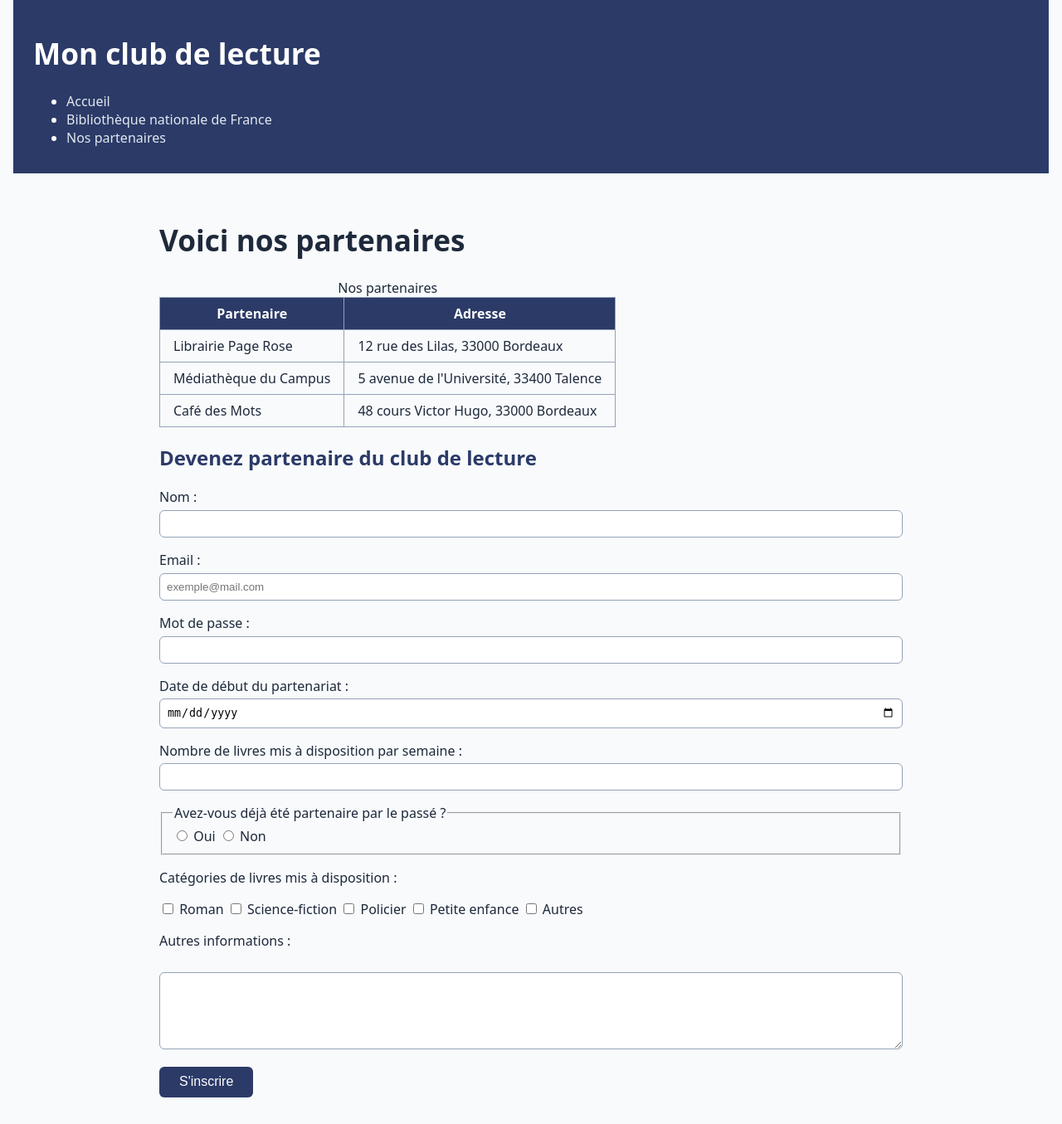
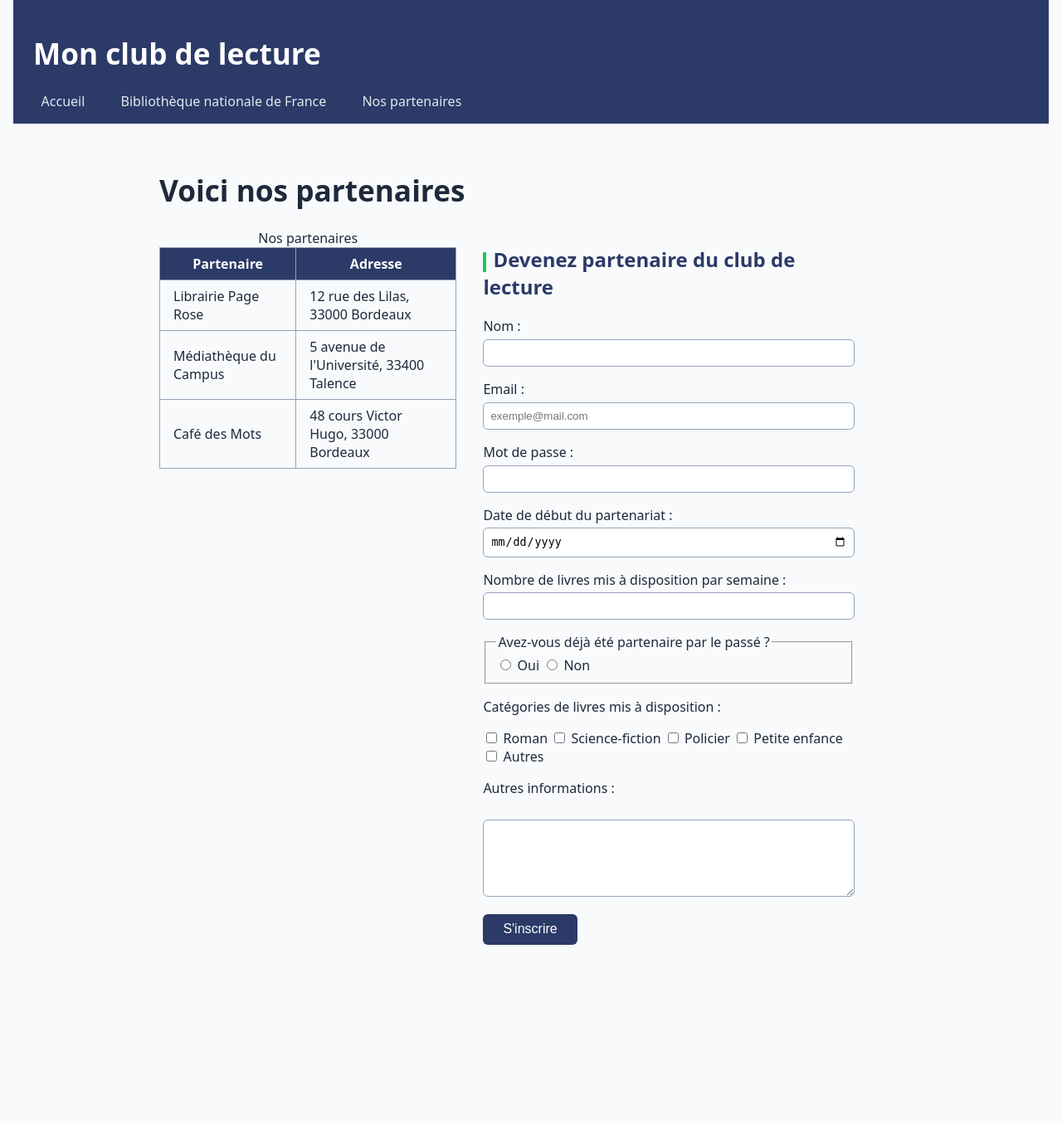
Before and after one commit to samy-ai-lab/Agora, a PHP site: page /partenaires.html in a window 1280 px wide. Shown: the whole page at 83% size. After the commit the page ends 1139 px from the top, so only its background shows below. Run offline with PHP 8.4, Linux system fonts and the light colour scheme.

Commit message:
CSS exercices 3 et 4

```diff
--- a/club-lecture/partenaires.html
+++ b/club-lecture/partenaires.html
@@ -21,7 +21,8 @@
     <main>
         <h1>Voici nos partenaires</h1>
 
-        <section>
+        <div class="colonnes">
+        <section class="col-tableau">
             <table>
                 <caption>Nos partenaires</caption>
                 <tr>
@@ -43,7 +44,7 @@
             </table>
         </section>
 
-        <section>
+        <section class="col-formulaire">
             <h2>Devenez partenaire du club de lecture</h2>
             <form action="#" method="post">
                 <p>
@@ -97,6 +98,7 @@
                 <button type="submit">S'inscrire</button>
             </form>
         </section>
+        </div>
     </main>
 </body>
 </html>
--- a/club-lecture/style.css
+++ b/club-lecture/style.css
@@ -1,3 +1,9 @@
+/* ===== Exercice 4.4 (optionnel) : variables CSS ===== */
+:root {
+  --couleur-principale: #2B3A67;
+  --couleur-accent: #22c55e;
+}
+
 /* ===== Mise en place (C2) ===== */
 *,
 *::before,
@@ -19,7 +25,7 @@ body {
 /* 2. Header et footer */
 header,
 footer {
-  background-color: #2B3A67;
+  background-color: var(--couleur-principale);
   color: white;
   padding: 1rem 1.5rem;
 }
@@ -124,3 +130,94 @@ button[type="submit"] {
   font-size: 1rem;
   cursor: pointer;
 }
+
+/* ===== Exercice 3 ===== */
+
+/* 1. Menu horizontal */
+nav ul {
+  display: flex;
+  gap: 1.5rem;
+  list-style: none;
+  margin: 0;
+  padding: 0;
+}
+
+/* 2. Les deux livres côte à côte */
+.livres {
+  display: flex;
+  gap: 1rem;
+}
+
+.livres .livre {
+  flex: 1;
+}
+
+/* 3. Tableau et formulaire côte à côte (partenaires.html) */
+.colonnes {
+  display: flex;
+  gap: 2rem;
+  align-items: flex-start;
+}
+
+.col-tableau {
+  width: 40%;
+}
+
+.col-formulaire {
+  width: 50%;
+}
+
+/* ===== Exercice 4 ===== */
+
+/* 1. Badge "Nouveau" sur l'image */
+.image-badge {
+  position: relative;      /* le parent sert de repère */
+  display: inline-block;   /* le parent prend juste la taille de l'image */
+}
+
+.badge {
+  position: absolute;
+  top: 10px;
+  right: 10px;
+  background-color: var(--couleur-accent);
+  color: white;
+  font-size: 0.8rem;
+  font-weight: bold;
+  padding: 0.3rem 0.7rem;
+  border-radius: 999px;
+}
+
+/* 2. Survol et focus des liens du menu */
+nav a {
+  padding: 0.3rem 0.6rem;
+  border-radius: 6px;
+}
+
+nav a:hover,
+nav a:focus {
+  background-color: white;
+  color: var(--couleur-principale);
+}
+
+/* Champs du formulaire quand on clique dedans */
+input:focus,
+textarea:focus {
+  border-color: var(--couleur-accent);
+  outline: 2px solid var(--couleur-accent);
+}
+
+/* Bouton au survol */
+button[type="submit"]:hover {
+  background-color: var(--couleur-accent);
+}
+
+/* 3. Petite barre décorative à gauche des titres h2 */
+h2::before {
+  content: "";
+  display: inline-block;
+  width: 4px;
+  height: 1em;
+  background-color: var(--couleur-accent);
+  margin-right: 0.5rem;
+  vertical-align: middle;
+}
```
Also changed, not shown: club-lecture/index.html (+6 -1 lines), club-lecture/livre.jpeg (added).
